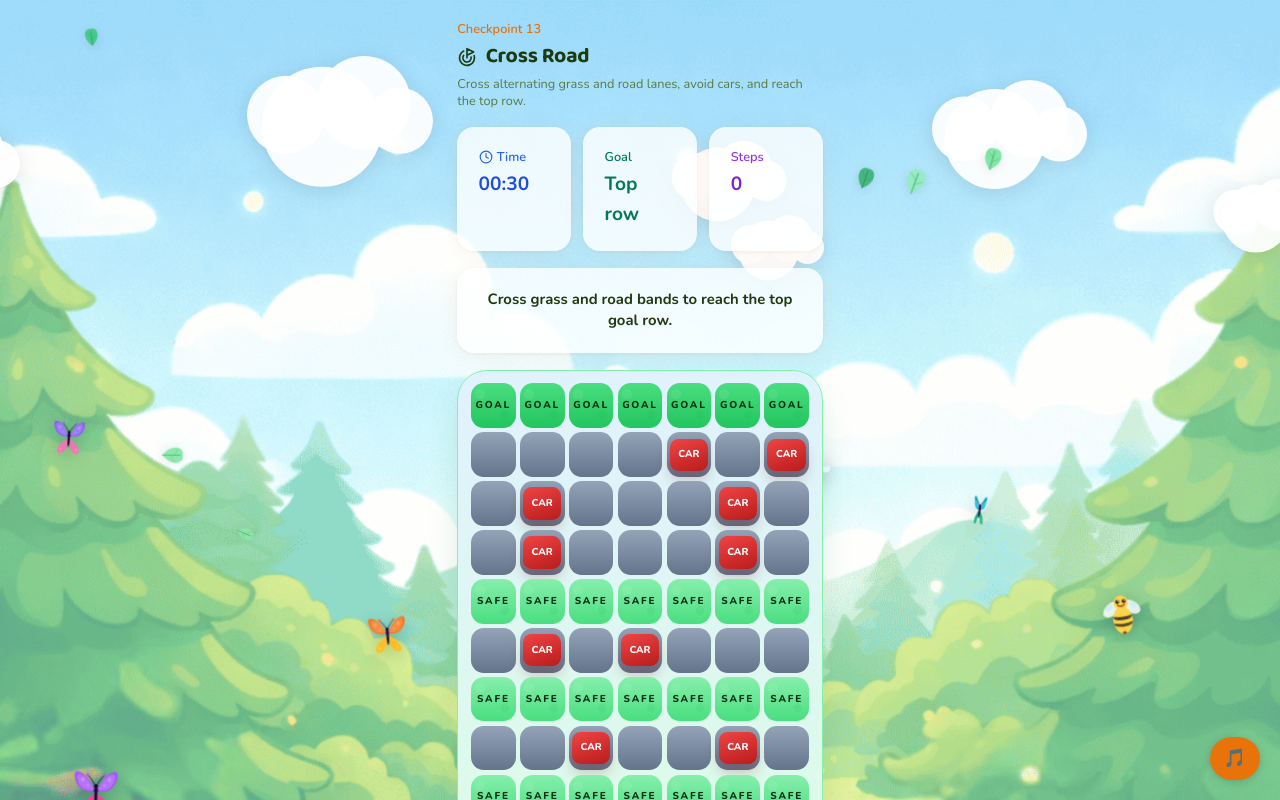
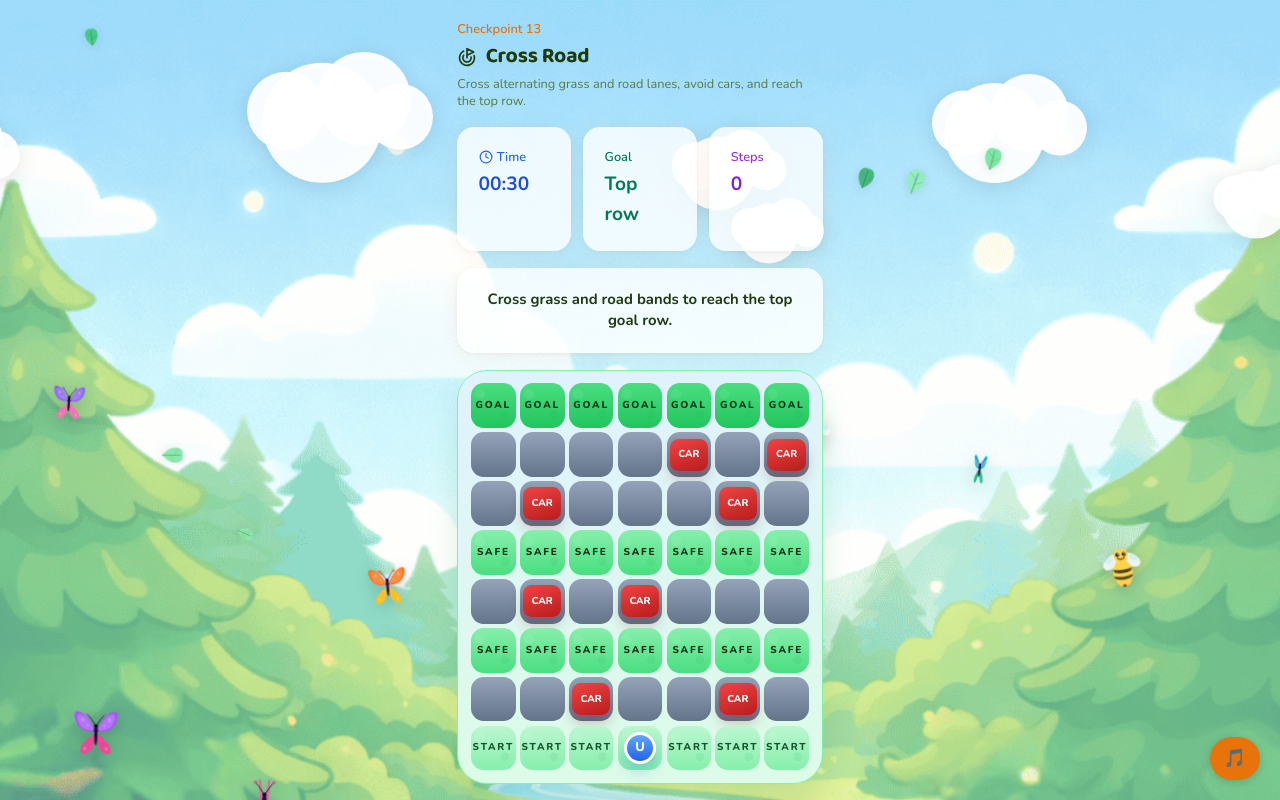
Before and after one commit to trungnguyen1221999/QR-Code-Game, a React (Vite) app in the folder frontend/: page /cross-road-game in a window 1280 px wide. Shown: the top 800 px of the page. Built offline with nearby package versions, Linux system fonts and the light colour scheme.

Commit message:
upgrade lane map of cross road game
Easy:
Goal, Road, Safe, Road, Safe, Road, Start

Medium and hard
Goal, Road, Road, Safe, Road, Safe, Road, Start

```diff
--- a/frontend/src/pages/CrossRoadGame.jsx
+++ b/frontend/src/pages/CrossRoadGame.jsx
@@ -42,23 +42,28 @@ function getInitialPlayer(rows, cols) {
   return { row: rows - 1, col: Math.floor(cols / 2) };
 }
 
-function getBandType(row, rows) {
-  if (row === 0) return 'goal';
-  if (row === rows - 1) return 'start';
-  if (row === 1 || row === 2) return 'road';
+function getLanePattern(difficulty) {
+  if (difficulty === 'easy') {
+    return ['goal', 'road', 'safe', 'road', 'safe', 'road', 'start'];
+  }
 
-  const offsetFromGoal = row - 3;
-  return offsetFromGoal % 2 === 0 ? 'road' : 'safe';
+  return ['goal', 'road', 'road', 'safe', 'road', 'safe', 'road', 'start'];
 }
 
-function buildLanes(rows, cols) {
+function getBandType(row, rows, lanePattern) {
+  return lanePattern[row] ?? (row === rows - 1 ? 'start' : 'safe');
+}
+
+function buildLanes(rows, cols, lanePattern) {
   return Array.from({ length: rows }, (_, row) => {
-    const bandType = getBandType(row, rows);
+    const bandType = getBandType(row, rows, lanePattern);
     if (bandType !== 'road') {
       return { row, bandType, direction: 0, cars: [] };
     }
 
-    const roadIndex = row <= 2 ? row - 1 : 1 + Math.floor((row - 3) / 2);
+    const roadRowsBefore = Array.from({ length: row }, (_, index) => getBandType(index, rows, lanePattern))
+        .filter((bandType) => bandType === 'road').length;
+    const roadIndex = Math.max(0, roadRowsBefore);
     const direction = roadIndex % 2 === 0 ? 1 : -1;
     const spacing = 2 + (roadIndex % 2);
     const carCount = Math.max(2, Math.floor(cols / spacing) - 1);
@@ -85,7 +90,9 @@ function hasCollision(player, lanes) {
 }
 
 export default function CrossRoadGame() {
-  const { timeLimit, rows, cols, moveInterval } = getMiniGameConfig('crossRoad', getSessionDifficulty());
+  const difficulty = getSessionDifficulty();
+  const { timeLimit, rows, cols, moveInterval } = getMiniGameConfig('crossRoad', difficulty);
+  const lanePattern = getLanePattern(difficulty);
 
   useBlockBack();
 
@@ -100,7 +107,7 @@ export default function CrossRoadGame() {
     getInitialGameTime(timeLimit, 'cross-road', location.key)
   );
   const [player, setPlayer] = useState(initialPlayer);
-  const [lanes, setLanes] = useState(() => buildLanes(rows, cols));
+  const [lanes, setLanes] = useState(() => buildLanes(rows, cols, lanePattern));
   const [steps, setSteps] = useState(0);
   const [statusText, setStatusText] = useState('Cross grass and road bands to reach the top goal row.');
   const [busy, setBusy] = useState(false);
@@ -205,7 +212,7 @@ export default function CrossRoadGame() {
       return;
     }
 
-    const bandType = getBandType(nextPlayer.row, rows);
+    const bandType = getBandType(nextPlayer.row, rows, lanePattern);
     setStatusText(
       bandType === 'safe'
         ? 'Safe zone. Take a breath and plan the next road.'
@@ -218,7 +225,7 @@ export default function CrossRoadGame() {
     setTimeLeft(getReplayGameTime(timeLimit));
     setPlayer(resetPlayer);
     playerRef.current = resetPlayer;
-    setLanes(buildLanes(rows, cols));
+    setLanes(buildLanes(rows, cols, lanePattern));
     setSteps(0);
     setStatusText('Cross grass and road bands to reach the top goal row.');
     setBusy(false);
@@ -344,7 +351,7 @@ export default function CrossRoadGame() {
           {Array.from({ length: rows }, (_, row) =>
             Array.from({ length: cols }, (_, col) => {
               const lane = lanes.find((entry) => entry.row === row);
-              const bandType = lane?.bandType ?? getBandType(row, rows);
+              const bandType = lane?.bandType ?? getBandType(row, rows, lanePattern);
               const isRoad = bandType === 'road';
               const isSafeZone = bandType === 'safe' || bandType === 'start' || bandType === 'goal';
               const hasCar = lane?.cars.includes(col);
--- a/frontend/src/utils/constantMiniGame.js
+++ b/frontend/src/utils/constantMiniGame.js
@@ -65,8 +65,8 @@ export const MINI_GAME_CONFIG = {
   },
   crossRoad: {
     easy:   { timeLimit: 45, rows: 8, cols: 6, moveInterval: 850 },
-    normal: { timeLimit: 40, rows: 9, cols: 7, moveInterval: 650 },
-    hard:   { timeLimit: 35, rows: 10, cols: 7, moveInterval: 500 },
+    normal: { timeLimit: 40, rows: 8, cols: 7, moveInterval: 650 },
+    hard:   { timeLimit: 35, rows: 8, cols: 7, moveInterval: 500 },
   },
 };
 
```
